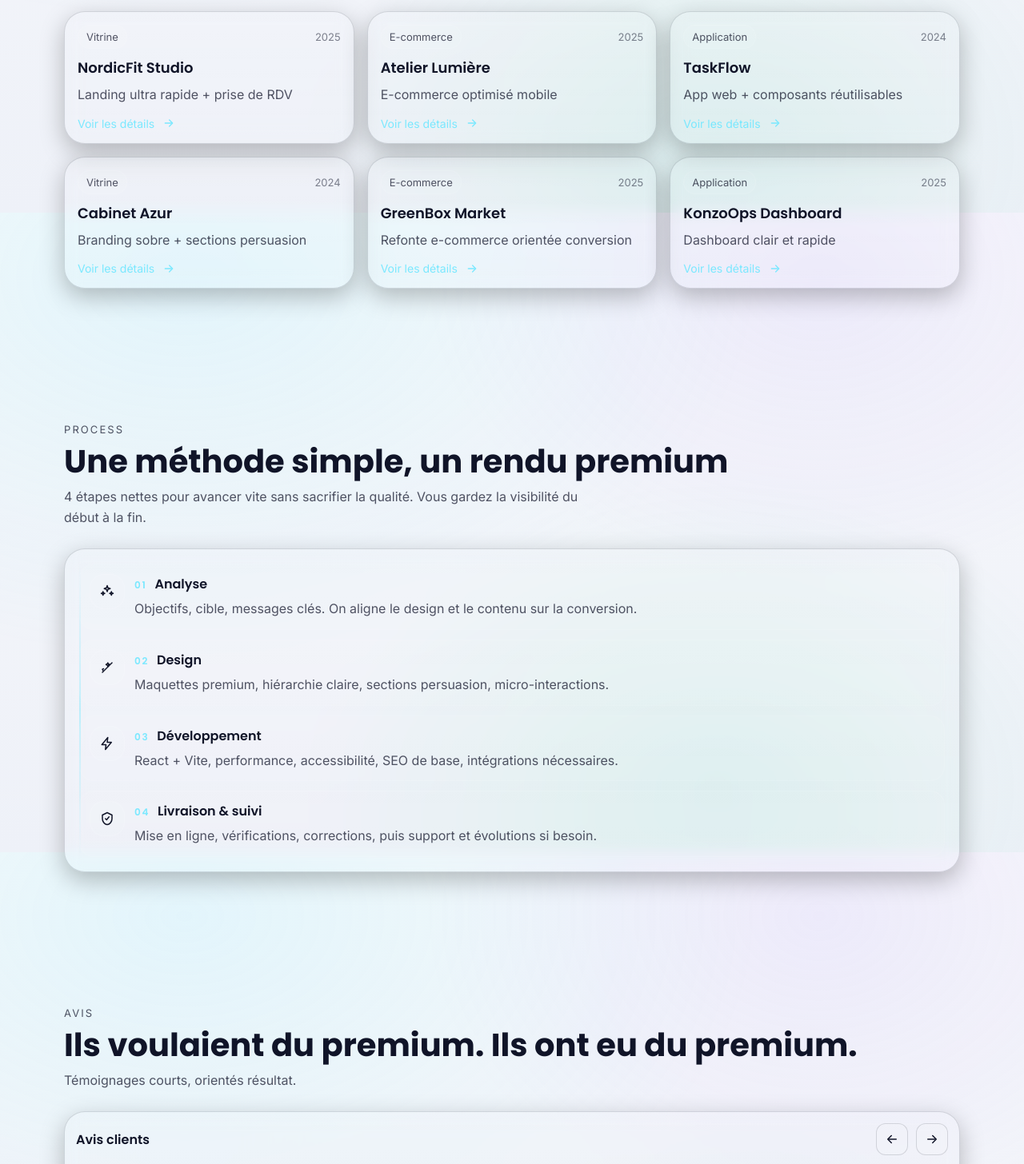
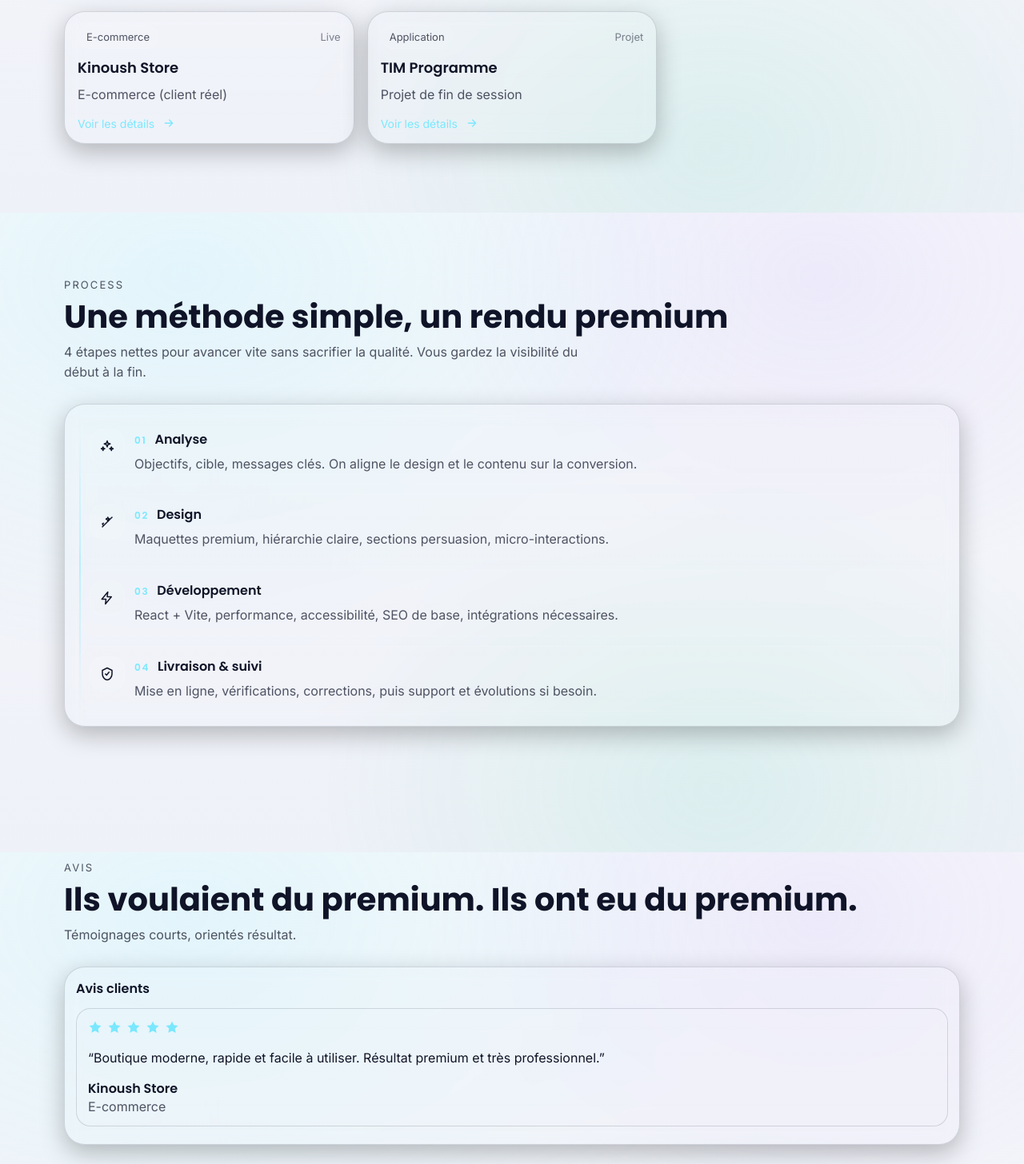
Before and after one commit to Konzopro7/AGENCY, a React (Vite) app: page / in a window 1280 px wide. Shown: the part 2134-3590 px from the top of the page at 80% size. Built offline with nearby package versions, Linux system fonts and the light colour scheme.

Commit message:
Update portfolio

```diff
--- a/src/components/Portfolio.jsx
+++ b/src/components/Portfolio.jsx
@@ -71,6 +71,12 @@ export function Portfolio() {
           ))}
         </div>
 
+        {items.length === 0 ? (
+          <div className="card empty">
+            <div className="muted">Aucun projet dans cette catégorie pour le moment.</div>
+          </div>
+        ) : null}
+
         <Modal open={Boolean(selected)} title={selected?.title} onClose={() => setSelected(null)}>
           {selected ? (
             <div className="project-modal">
@@ -106,6 +112,12 @@ export function Portfolio() {
                   Demander un devis
                   <Icon name="arrow-right" size={18} />
                 </button>
+                {selected.url ? (
+                  <a className="btn btn-ghost" href={selected.url} target="_blank" rel="noreferrer">
+                    Voir le site
+                    <Icon name="external" size={18} />
+                  </a>
+                ) : null}
                 <button className="btn btn-ghost" type="button" onClick={() => setSelected(null)}>
                   Fermer
                 </button>
--- a/src/components/Testimonials.jsx
+++ b/src/components/Testimonials.jsx
@@ -10,6 +10,8 @@ function clamp(n, a, b) {
 export function Testimonials() {
   const scrollerRef = useRef(null);
   const [index, setIndex] = useState(0);
+  const count = TESTIMONIALS.length;
+  const hasMany = count > 1;
 
   const scrollToIndex = (i) => {
     const el = scrollerRef.current;
@@ -31,13 +33,13 @@ export function Testimonials() {
       const gap = 16;
       const w = card.getBoundingClientRect().width + gap;
       const next = Math.round(el.scrollLeft / w);
-      setIndex(clamp(next, 0, TESTIMONIALS.length - 1));
+      setIndex(clamp(next, 0, count - 1));
     };
 
     el.addEventListener("scroll", onScroll, { passive: true });
     onScroll();
     return () => el.removeEventListener("scroll", onScroll);
-  }, []);
+  }, [count]);
 
   return (
     <section id="avis" className="section" aria-label="Avis">
@@ -53,12 +55,13 @@ export function Testimonials() {
         <Reveal as="div" className="t-wrap card" delay={80}>
           <div className="t-head">
             <div className="t-title">Avis clients</div>
+            {hasMany ? (
               <div className="t-actions">
                 <button
                   className="icon-btn"
                   type="button"
                   aria-label="Avis précédent"
-                onClick={() => scrollToIndex(clamp(index - 1, 0, TESTIMONIALS.length - 1))}
+                  onClick={() => scrollToIndex(clamp(index - 1, 0, count - 1))}
                 >
                   <span className="flip">
                     <Icon name="arrow-right" size={18} />
@@ -68,11 +71,12 @@ export function Testimonials() {
                   className="icon-btn"
                   type="button"
                   aria-label="Avis suivant"
-                onClick={() => scrollToIndex(clamp(index + 1, 0, TESTIMONIALS.length - 1))}
+                  onClick={() => scrollToIndex(clamp(index + 1, 0, count - 1))}
                 >
                   <Icon name="arrow-right" size={18} />
                 </button>
               </div>
+            ) : null}
           </div>
 
           <div className="t-slider" ref={scrollerRef}>
@@ -94,6 +98,7 @@ export function Testimonials() {
             ))}
           </div>
 
+          {hasMany ? (
             <div className="t-dots" aria-label="Pagination">
               {TESTIMONIALS.map((_, i) => (
                 <button
@@ -105,6 +110,7 @@ export function Testimonials() {
                 />
               ))}
             </div>
+          ) : null}
         </Reveal>
       </div>
     </section>
--- a/src/data/projects.js
+++ b/src/data/projects.js
@@ -1,62 +1,24 @@
 export const PROJECTS = [
   {
-    id: "nordic-fit",
-    title: "NordicFit Studio",
-    category: "Vitrine",
-    objective: "Augmenter les demandes d'essai et améliorer la crédibilité.",
-    stack: ["React", "Vite", "SEO", "Optimisation perf"],
-    result: "Temps de chargement perçu réduit, +38% de clics sur les CTA.",
-    highlight: "Landing ultra rapide + prise de RDV",
-    year: "2025"
+    id: "kinoushstore",
+    title: "Kinoush Store",
+    category: "E-commerce",
+    url: "https://kinoushstore.com",
+    objective: "Créer une boutique en ligne claire, rapide et rassurante pour vendre efficacement.",
+    stack: ["E-commerce", "UI/UX", "Responsive", "Performance", "SEO"],
+    result: "Site e-commerce mis en ligne, optimisé pour mobile et conversion.",
+    highlight: "E-commerce (client réel)",
+    year: "Live"
   },
   {
-    id: "atelier-lumiere",
-    title: "Atelier Lumière",
-    category: "E-commerce",
-    objective: "Vendre des produits artisanaux avec une expérience premium.",
-    stack: ["React", "Stripe (option)", "UI System", "Analytics"],
-    result: "Panier simplifié, +22% de conversion sur mobile.",
-    highlight: "E-commerce optimisé mobile",
-    year: "2025"
-  },
-  {
-    id: "taskflow",
-    title: "TaskFlow",
+    id: "tim-programme",
+    title: "TIM Programme",
     category: "Application",
-    objective: "Créer une app web interne pour suivre les projets et livrables.",
-    stack: ["React", "Dashboard", "Accessibilité", "Design system"],
-    result: "Adoption rapide, moins d'allers-retours et meilleure visibilité.",
-    highlight: "App web + composants réutilisables",
-    year: "2024"
-  },
-  {
-    id: "cabinet-azur",
-    title: "Cabinet Azur",
-    category: "Vitrine",
-    objective: "Rassurer et générer des demandes qualifiées.",
-    stack: ["React", "Copywriting", "SEO local", "Performances"],
-    result: "+41% de formulaires envoyés sur 30 jours.",
-    highlight: "Branding sobre + sections persuasion",
-    year: "2024"
-  },
-  {
-    id: "greenbox",
-    title: "GreenBox Market",
-    category: "E-commerce",
-    objective: "Refonte d'une boutique pour augmenter le panier moyen.",
-    stack: ["React", "UX audit", "Optimisation checkout", "A/B (option)"],
-    result: "Plus de réassurance, +16% panier moyen.",
-    highlight: "Refonte e-commerce orientée conversion",
-    year: "2025"
-  },
-  {
-    id: "konzo-dashboard",
-    title: "KonzoOps Dashboard",
-    category: "Application",
-    objective: "Centraliser suivi, tickets et reporting.",
-    stack: ["React", "Charts (léger)", "UI/UX", "Perf"],
-    result: "Moins de friction, reporting plus clair pour l'équipe.",
-    highlight: "Dashboard clair et rapide",
-    year: "2025"
+    url: "https://tim-programme.lovestoblog.com/",
+    objective: "Projet de fin de session: concevoir une expérience web moderne et structurée.",
+    stack: ["Front-end", "Responsive", "Animations légères", "Accessibilité"],
+    result: "Projet livré avec une navigation claire, des sections cohérentes et un rendu moderne.",
+    highlight: "Projet de fin de session",
+    year: "Projet"
   }
 ];
--- a/src/data/testimonials.js
+++ b/src/data/testimonials.js
@@ -1,37 +1,8 @@
 export const TESTIMONIALS = [
   {
-    name: "Client Montréal",
-    role: "Service",
-    rating: 5,
-    quote:
-      "Site livré rapidement, design premium, et surtout: plus de demandes dès la première semaine."
-  },
-  {
-    name: "Client Laval",
+    name: "Kinoush Store",
     role: "E-commerce",
     rating: 5,
-    quote:
-      "Une refonte propre et efficace. Le site est plus rapide et l'expérience mobile est top."
-  },
-  {
-    name: "Client Longueuil",
-    role: "Entreprise locale",
-    rating: 5,
-    quote:
-      "Communication claire, très pro. On a un site moderne qui inspire confiance."
-  },
-  {
-    name: "Client Québec",
-    role: "SaaS",
-    rating: 5,
-    quote:
-      "Excellente UX, détails soignés, et un vrai sens de la conversion. Recommandé."
-  },
-  {
-    name: "Client Terrebonne",
-    role: "Refonte",
-    rating: 5,
-    quote:
-      "La vitesse et le SEO ont fait la différence. Le site est enfin à la hauteur de la marque."
+    quote: "Boutique moderne, rapide et facile à utiliser. Résultat premium et très professionnel."
   }
 ];
--- a/src/styles/global.css
+++ b/src/styles/global.css
@@ -941,6 +941,12 @@ code {
   grid-template-columns: 1fr;
 }
 
+.empty {
+  padding: 16px;
+  border-radius: var(--radius-lg);
+  margin-top: 16px;
+}
+
 .project {
   text-align: left;
   padding: 16px;
```
Lines whose indentation alone changed are shown as unchanged.
